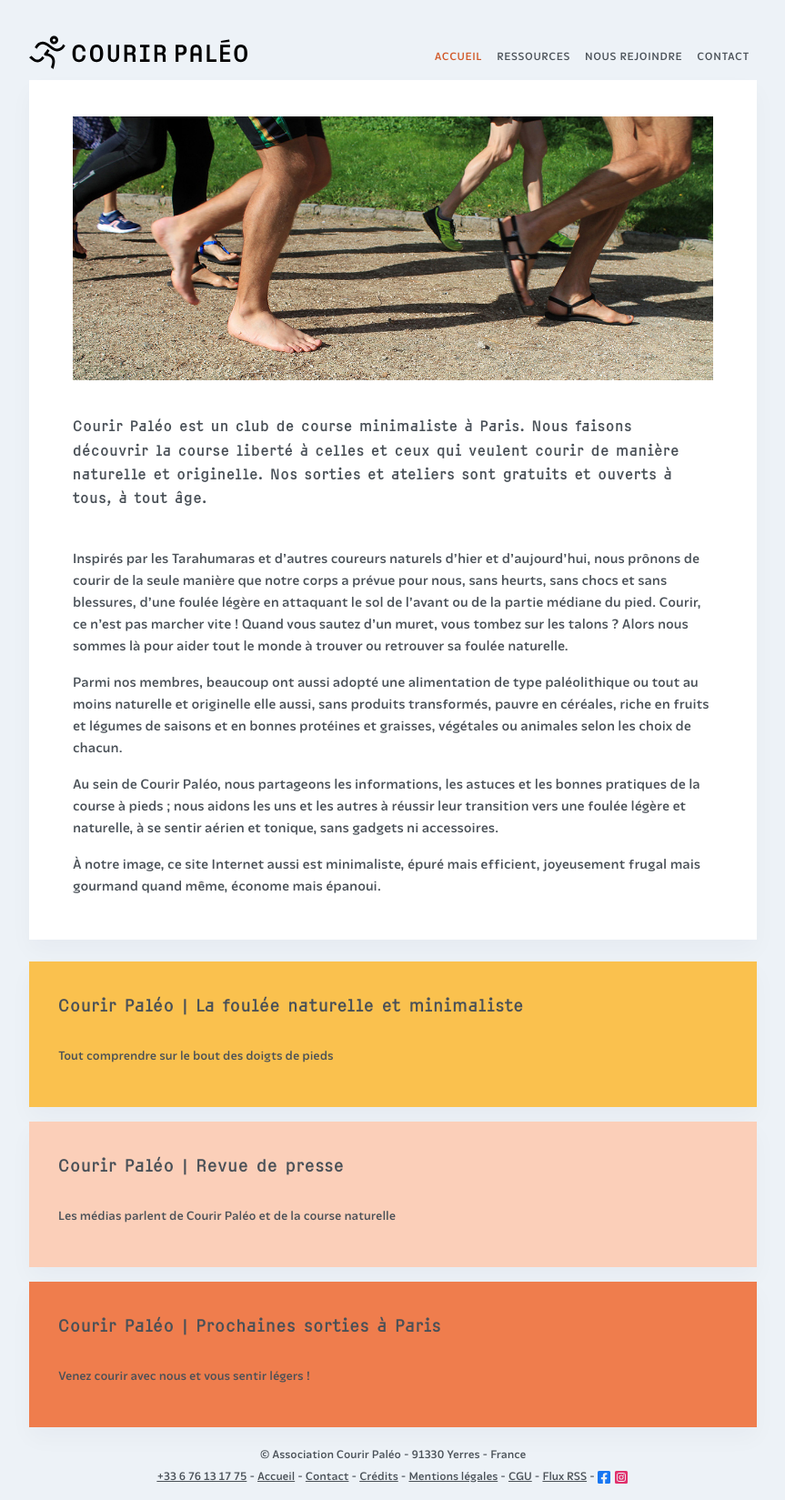
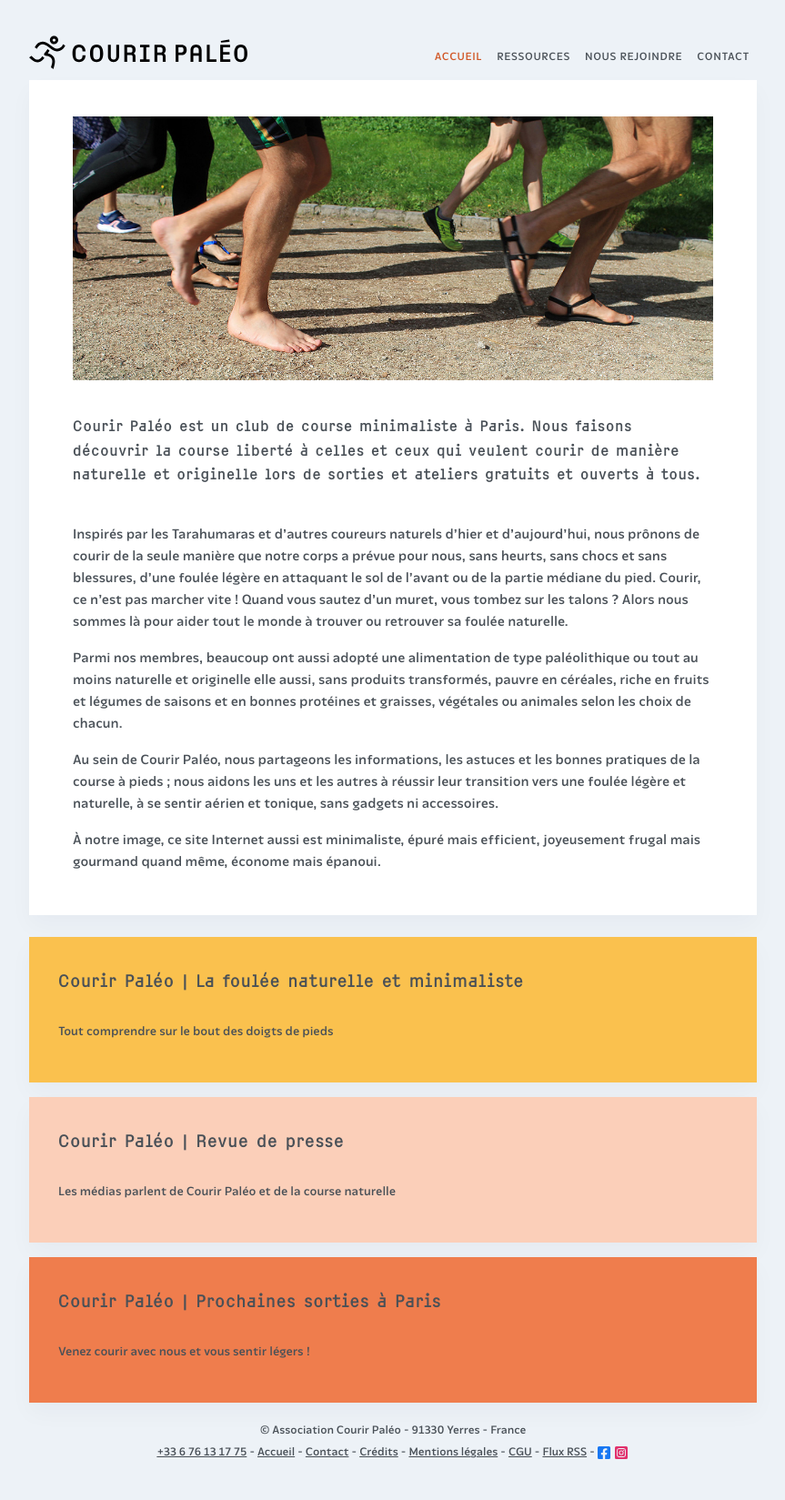
Before and after one commit to courirpaleo/courirpaleo.github.io, a Jekyll site: the page built from index.md, in a window 1280 px wide. Shown: the whole page at 91% size, without its empty margins (208-1071 px from the left). Built offline with Jekyll 4.4.1, drawn with Linux system fonts in a browser that asks for light colours; some web fonts are replaced; after the commit the page ends 1622 px from its top, so only the background shows below that.

Commit message:
Update index.md

```diff
--- a/index.md
+++ b/index.md
@@ -2,7 +2,7 @@
 title: Courir Paléo, club de course minimaliste et naturelle, association à Paris
 ---
 ![Courir Paleo](/assets/images/CourirPaleo_course_Parc-Montsouris_foulees_1200px.jpg)
-#### Courir Paléo est un club de course minimaliste à Paris. Nous faisons découvrir la course liberté à celles et ceux qui veulent courir de manière naturelle et originelle. Nos sorties et ateliers sont gratuits et ouverts à tous, à tout âge.
+#### Courir Paléo est un club de course minimaliste à Paris. Nous faisons découvrir la course liberté à celles et ceux qui veulent courir de manière naturelle et originelle lors de sorties et ateliers gratuits et ouverts à tous.
 &nbsp;
 
 Inspirés par les Tarahumaras et d’autres coureurs naturels d’hier et d'aujourd'hui, nous prônons de courir de la seule manière que notre corps a prévue pour nous, sans heurts, sans chocs et sans blessures, d’une foulée légère en attaquant le sol de l'avant ou de la partie médiane du pied. Courir, ce n’est pas marcher vite&nbsp;! Quand vous sautez d’un muret, vous tombez sur les talons&nbsp;? Alors nous sommes là pour aider tout le monde à trouver ou retrouver sa foulée naturelle.
```
